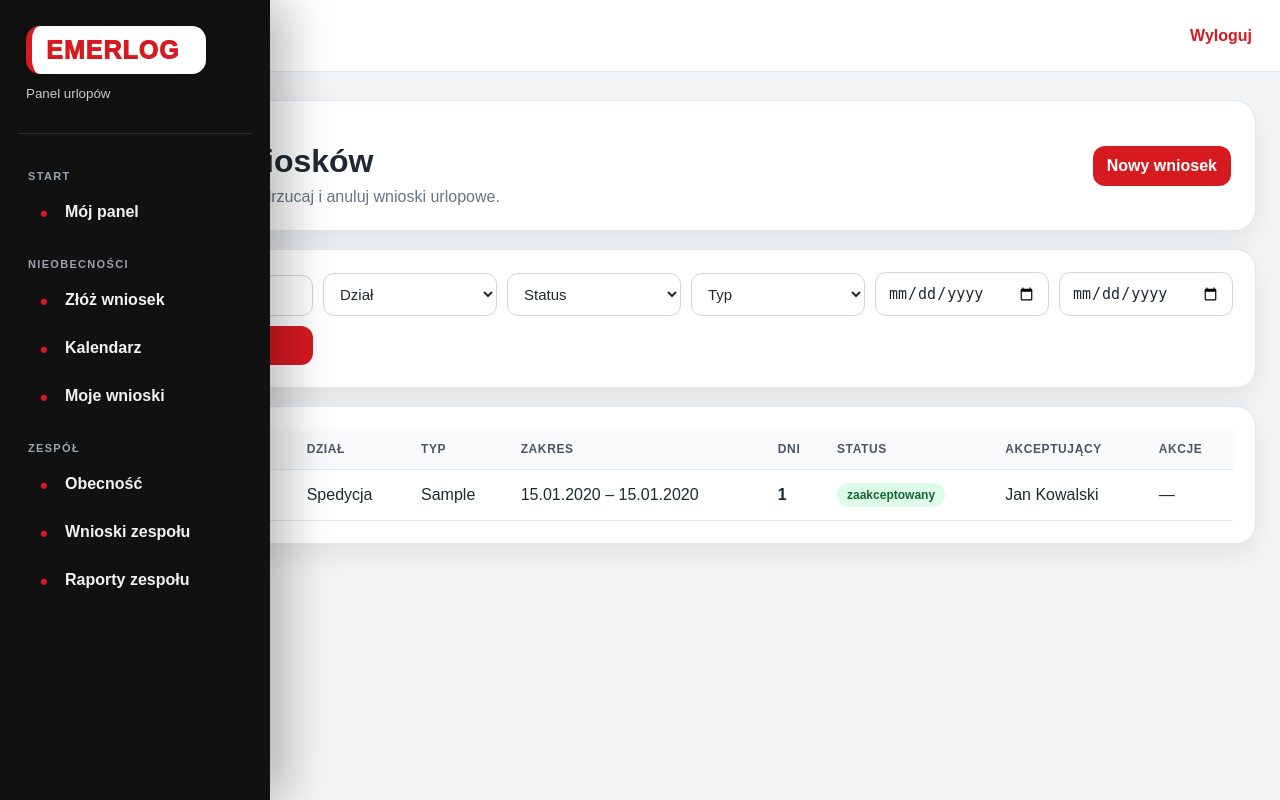
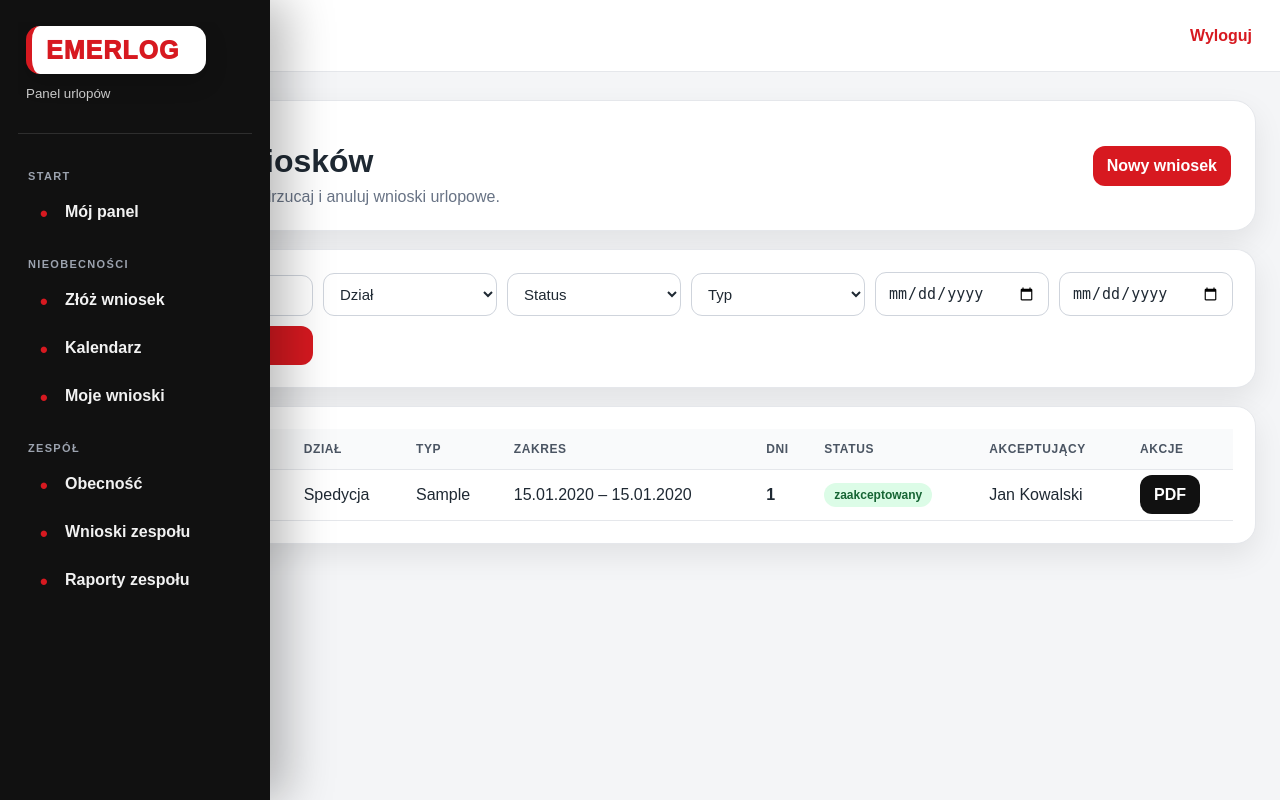
Before and after one commit to pabloosss/Urlopy, a Flask app: page /requests in a window 1280 px wide. Run offline with Flask 3, Linux system fonts and the light colour scheme; the visitor is signed in with stand-in values (Sample User, id 1); data comes from the database, SQL or seed files in the repository; tables that the repository leaves empty hold one stand-in row (values such as "Sample post"); some libraries are stand-ins or nearby versions.

Commit message:
Add PDF button for accepted requests

```diff
--- a/templates/requests.html
+++ b/templates/requests.html
@@ -46,6 +46,8 @@
                             {% if req.user_id == session.get('user_id') or is_hr() %}
                                 <form class="inline-form" method="post" action="{{ url_for('requests.change_request_status', request_id=req.id, action='cancel') }}"><button class="btn-muted">Anuluj</button></form>
                             {% endif %}
+                        {% elif req.status == "zaakceptowany" %}
+                            <a class="btn-secondary btn-mini" target="_blank" href="{{ url_for('requests.leave_request_pdf', request_id=req.id) }}">PDF</a>
                         {% else %}—{% endif %}
                     </td>
                 </tr>
```
